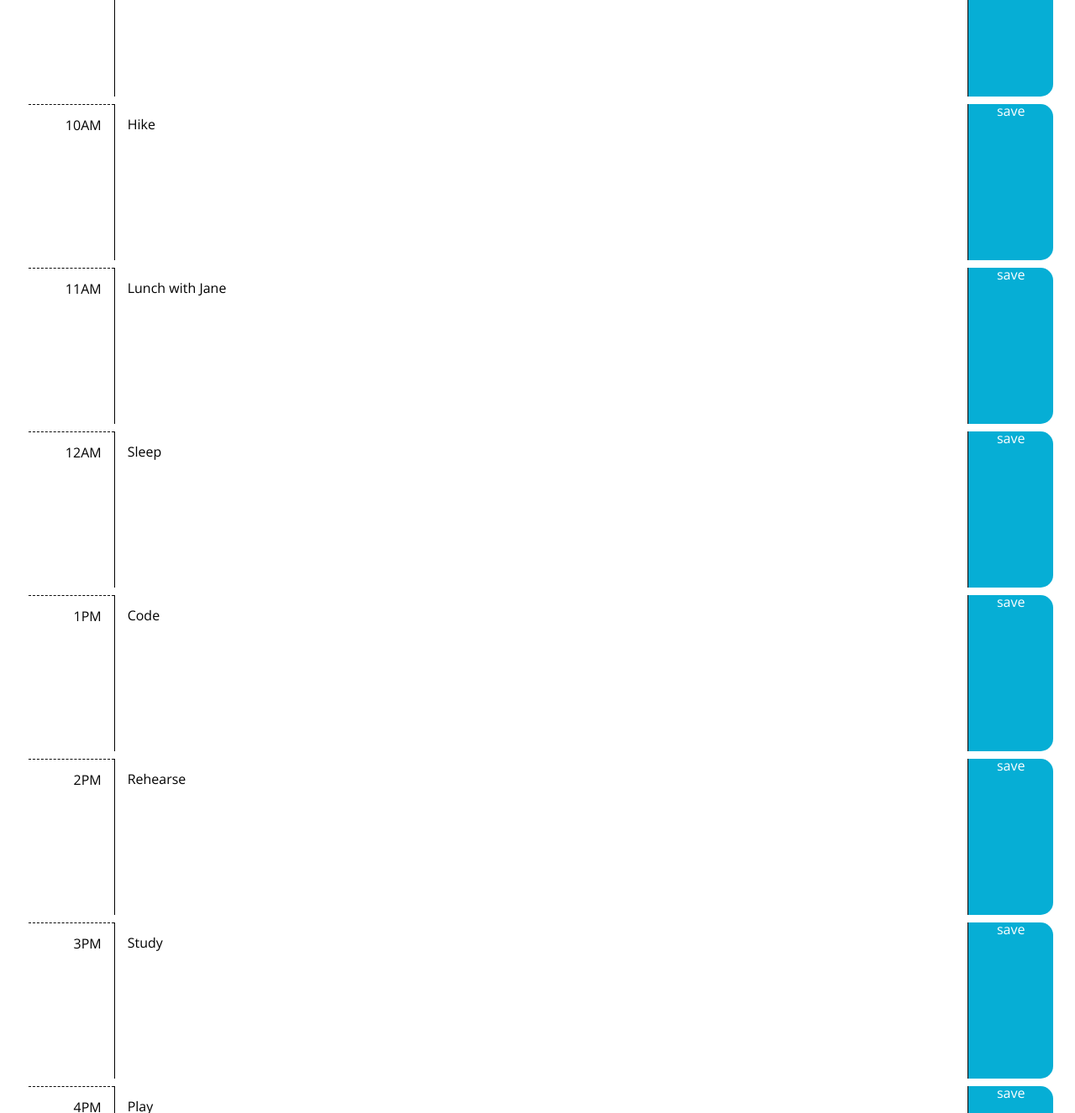
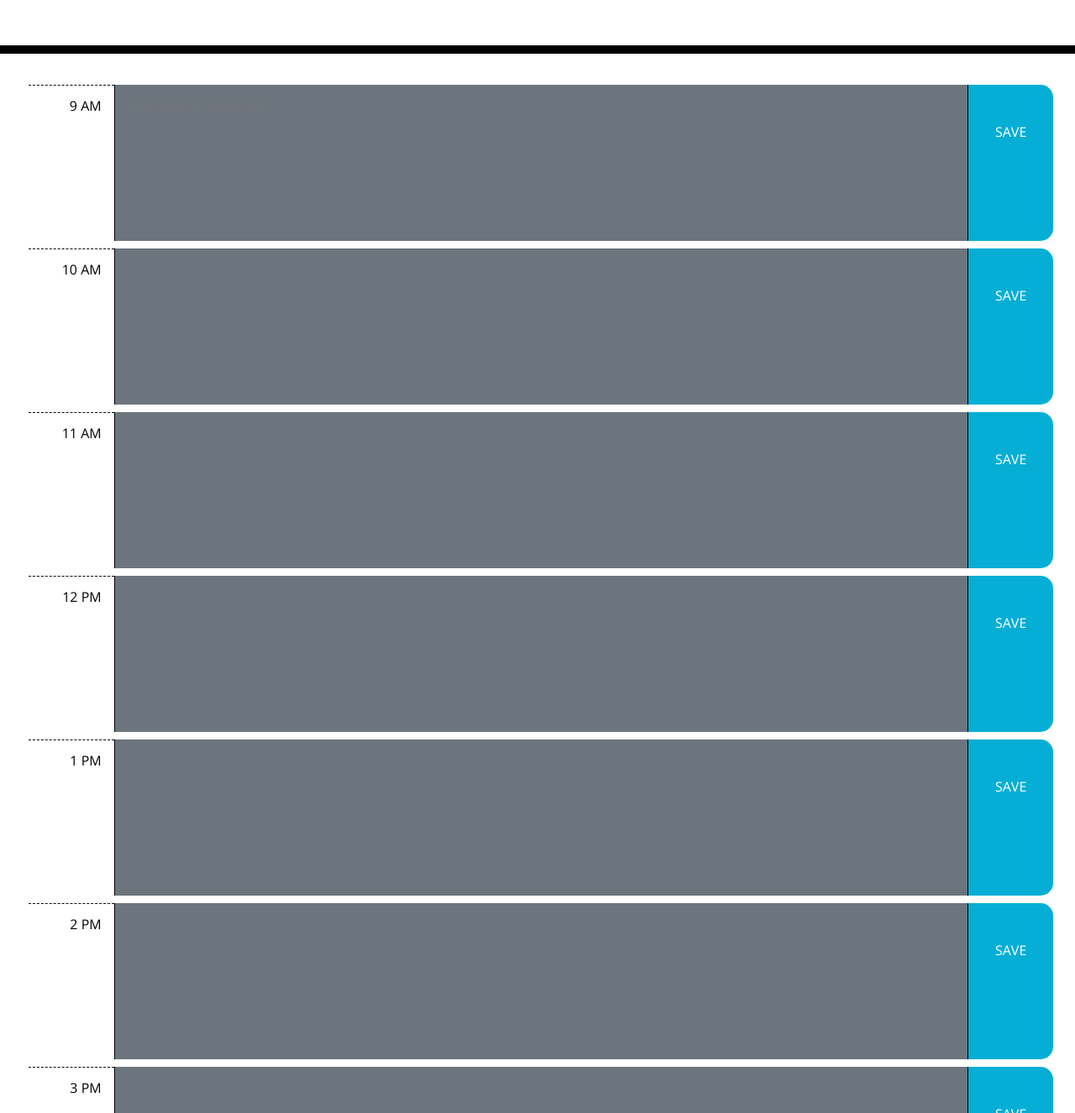
Before and after one commit to jeffwjohn/work-day-scheduler, a plain HTML site: page index.html in a window 1280 px wide. Shown: the part 412-1738 px from the top of the page at 84% size. Drawn offline with nearby package versions, Linux system fonts and the light colour scheme; a web font is replaced by a local one.

Commit message:
add color-coded time slots

```diff
--- a/assets/css/style.css
+++ b/assets/css/style.css
@@ -2,6 +2,14 @@ body {
   font-family: 'Open Sans', sans-serif;
   font-size: 16px;
   line-height: 1;
+}
+
+#time {
+  border: none
+
+}
+#year {
+  margin: 0;
 }
 
 textarea{
@@ -64,6 +72,7 @@ textarea{
   border-bottom-right-radius: 15px;
   background-color: #06AED5;
   color: white;
+
 }
 
 .saveBtn i:hover {
--- a/assets/js/script.js
+++ b/assets/js/script.js
@@ -1,7 +1,15 @@
 var tasks = {};
 
+
+// $("#time").on("change", function() {
+
+// console.log($("#time").val());
+
+
 // DISPLAY CURRENT DATE IN HEADER
+$("#year").text(moment().format('YYYY'));
 $("#currentDay").text(moment().format('dddd, MMMM DD'));
+$("#time").text(moment().format('hh:mm a'));
 
 // ONE BUTTON SAVES ALL INPUTS
 // $(document).ready(function () {
@@ -24,6 +32,115 @@ $("#currentDay").text(moment().format('dddd, MMMM DD'));
 
 // SAVE USER INPUT TO LOCAL STORAGE
 $(".saveBtn").click(function (event) {
-    localStorage.setItem($(this).attr("id"), $(this).siblings(".user-input").text());
+    localStorage.setItem($(this).attr("id"), $(this).siblings(".user-input").val());
 
 })
+//
+// window.onload = function () {
+//     // alert("welcome");
+//     // var textArea = $("#textarea");
+//     //         if ($.trim(textArea.val()) == '') {
+//             for (i = 0; i < 9; i++) {
+//                 $("#saveBtn" + i).val(localStorage.getItem("saveBtn" + i));
+
+//             }
+
+//             function saveEntry() {
+//                 for (var i = 0; i < 9; i++) {
+//                    localStorage.setItem($(this).attr("id"), $(this).siblings(".user-input").val());
+
+//                    var list = JSON.parse(localStorage.getItem($(this).attr("id")) || [];
+
+//                     console.log(list);
+
+
+//                     // var userInput = $(".user-input").val(storedItem).val();
+
+
+//                     // console.log(textArea.attr("id"));
+//                 }
+//                 console.log(list);
+//             };
+//              saveEntry();
+
+//       };
+
+
+//         // var textArea = $("#textarea");
+//         // if ($.trim(textArea.val()) == '') {
+//         for (i = 0; i < 9; i++) {
+//             $("#saveBtn" + i).val(localStorage.getItem("saveBtn" + i));
+
+//         }
+
+//         function saveEntry() {
+//             for (var i = 0; i < 9; i++) {
+//                 localStorage.setItem($(this).attr("id"), $(this).siblings(".user-input").val());
+
+
+
+
+// var userInput = $(".user-input").val(storedItem).val();
+
+
+// console.log(textArea.attr("id"));
+//         }
+
+//     };
+//     saveEntry();
+// })
+// var storedItem = localStorage.getItem(textArea.attr("id"), $(this).siblings(".user-input").val());
+// textArea.val(storedItem); $(".user-input").val(storedItem);
+
+// var list1 = JSON.parse(localStorage.getItem('entry1')) || [];
+// var list2 = JSON.parse(localStorage.getItem('entry2')) || [];
+// var list3 = JSON.parse(localStorage.getItem('entry3')) || [];
+// var list4 = JSON.parse(localStorage.getItem('entry4')) || [];
+// var list5 = JSON.parse(localStorage.getItem('entry5')) || [];
+// var list6 = JSON.parse(localStorage.getItem('entry6')) || [];
+// var list7 = JSON.parse(localStorage.getItem('entry7')) || [];
+// var list8 = JSON.parse(localStorage.getItem('entry8')) || [];
+// var list9 = JSON.parse(localStorage.getItem('entry9')) || [];
+
+// function renderEntries(list1) {
+//     for (var i = 0; i < list1.length; i++) {
+//         var hourBar1 = $('#textarea1');
+//         hourBar1.text(list1[i]);
+//     }
+// }
+
+// var userEntry1 = $('#textarea1').val().trim();
+
+// list1.push(userEntry1);
+
+// renderEntries(list1);
+
+// localStorage.setItem('entry1', JSON.stringify(list1));
+var textArea = $(".user-input");
+var now = moment().format('h A');
+var time = $(".hour").text();
+var hourBlocks = document.getElementsByClassName("hour");
+var currentHour = parseInt(moment().format('H'));
+
+
+function changeColor() {
+    for (i = 0; i < 9; i++)
+    if  (hourBlocks[i].id  < currentHour) {
+        $(hourBlocks[i]).siblings(".user-input").addClass('bg-secondary');
+
+    } else if (hourBlocks[i].id == currentHour) {
+        $(hourBlocks[i]).siblings(".user-input").addClass('bg-danger');
+
+    } else if (hourBlocks[i].id > currentHour) {
+        $(hourBlocks[i]).siblings(".user-input").addClass('bg-success');
+    }
+}
+
+changeColor();
+
+
+console.log(now);
+console.log(time);
+console.log(currentHour);
+console.log(hourBlocks[8].id);
+console.log(hourBlocks[0])
--- a/index.html
+++ b/index.html
@@ -3,78 +3,82 @@
 
 <head>
   <meta charset="UTF-8" />
-  <meta name="viewport" content="width=device-width, initial-scale=1.0" />
+  <meta name="user-inputviewport" content="width=device-width, initial-scale=1.0" />
   <meta http-equiv="X-UA-Compatible" content="ie=edge" />
   <link rel="stylesheet" href="https://stackpath.bootstrapcdn.com/bootstrap/4.3.1/css/bootstrap.min.css" />
   <link rel="stylesheet" href="https://use.fontawesome.com/releases/v5.8.1/css/all.css"
     integrity="sha384-50oBUHEmvpQ+1lW4y57PTFmhCaXp0ML5d60M1M7uH2+nqUivzIebhndOJK28anvf" crossorigin="anonymous" />
   <link href="https://fonts.googleapis.com/css?family=Open+Sans&display=swap" rel="stylesheet" />
+  <link rel="stylesheet" href="https://cdnjs.cloudflare.com/ajax/libs/open-iconic/1.1.1/font/css/open-iconic-bootstrap.min.css" />
   <link rel="stylesheet" href="./assets/css/style.css" />
   <title>Work Day Scheduler</title>
 </head>
 
 <body>
   <header class="jumbotron">
+    <p id="year" class="display-2"></p>
     <h1 class="display-3">Work Day Scheduler</h1>
     <p class="lead">A simple calendar app for scheduling your work day</p>
-    <p id="currentDay" class="lead"></p>
+    <p id="currentDay" class="h1"></p>
+    <!-- <input type="time" id="time"> -->
+    <p id="time" class="h2"></p>
   </header>
 
   <main class="container col-12 d-flex flex-column">
 
     <!-- Timeblocks go here -->
     <div class="time-block row col-12 m-1">
-      <div class="col-1 hour text-right pt-3">9AM</div>
-      <textarea id="slot0" class="user-input col-10 pt-3" name="" id="" cols="30" rows="10">Jog</textarea>
-      <span id="saveBtn0" class="col-1 saveBtn">save</span>
+      <span id="9" class="col-1 hour text-right pt-3">9 AM</span>
+      <label for="textarea"></label><textarea id="textarea1" class="user-input col-10 pt-3" name="user-input"  cols="30" rows="10" placeholder="Click here to input text."></textarea>
+      <span id="saveBtn0" class="col-1 saveBtn"><span class="display-4 oi oi-hard-drive d-block mt-5 mb-2 ml-1"></span>SAVE</span>
     </div>
 
     <div class="time-block row col-12 m-1">
-      <span class="col-1 hour text-right pt-3"> 10AM</span>
-      <textarea id="slot1" class="user-input col-10 pt-3" name="" id="" cols=" 30" rows="10">Hike</textarea>
-      <span id="saveBtn1" class="col-1 saveBtn">save</span>
+      <span id="10" class="col-1 hour text-right pt-3"> 10 AM</span>
+      <label for="textarea"></label><textarea id="textarea2" class="user-input col-10 pt-3" name="user-input"  cols=" 30" rows="10"></textarea>
+      <span id="saveBtn1" class="col-1 saveBtn"><span class="display-4 oi oi-hard-drive d-block mt-5 mb-2 ml-1"></span>SAVE</span>
     </div>
 
     <div class="time-block row col-12 m-1">
-      <span class="col-1 hour text-right pt-3"> 11AM</span>
-      <textarea id="slot2" class="user-input col-10 pt-3" name="" id="" cols="30" rows="10" class="w-90">Lunch with Jane</textarea>
-      <span id="saveBtn2" class="col-1 saveBtn">save</span>
+      <span id="11" class="col-1 hour text-right pt-3"> 11 AM</span>
+      <label for="textarea"></label><textarea id="textarea3" class="user-input col-10 pt-3" name="user-input"  cols="30" rows="10" class="w-90"></textarea>
+      <span id="saveBtn2" class="col-1 saveBtn"><span class="display-4 oi oi-hard-drive d-block mt-5 mb-2 ml-1"></span>SAVE</span>
     </div>
 
     <div class="time-block row col-12 m-1">
-      <span class="col-1 hour text-right pt-3"> 12AM</span>
-      <textarea id="slot3" class="user-input col-10 pt-3" name="" id="" cols="30" rows="10">Sleep</textarea>
-      <span id="saveBtn3" class="col-1 saveBtn">save</span>
+      <span id="12" class="col-1 hour text-right pt-3"> 12 PM</span>
+      <label for="textarea"></label><textarea id="textarea4" class="user-input col-10 pt-3" name="user-input"  cols="30" rows="10"></textarea>
+      <span id="saveBtn3" class="col-1 saveBtn"><span class="display-4 oi oi-hard-drive d-block mt-5 mb-2 ml-1"></span>SAVE</span>
     </div>
 
     <div class="time-block row col-12 m-1">
-      <span class="col-1 hour text-right pt-3"> 1PM</span>
-      <textarea id="slot4" class="user-input col-10 pt-3" name="" id="" cols="30" rows="10">Code</textarea>
-      <span id="saveBtn4" class="col-1 saveBtn">save</span>
+      <span id="13" class="col-1 hour text-right pt-3"> 1 PM</span>
+      <label for="textarea"></label><textarea id="textarea5" class="user-input col-10 pt-3" name="user-input"  cols="30" rows="10"></textarea>
+      <span id="saveBtn4" class="col-1 saveBtn"><span class="display-4 oi oi-hard-drive d-block mt-5 mb-2 ml-1"></span>SAVE</span>
     </div>
 
     <div class="time-block row col-12 m-1">
-      <span class="col-1 hour text-right pt-3"> 2PM</span>
-      <textarea id="slot5" class="user-input col-10 pt-3" name="" id="" cols="30" rows="10">Rehearse</textarea>
-      <span id="saveBtn5" class="col-1 saveBtn">save</span>
+      <span id="14" class="col-1 hour text-right pt-3"> 2 PM</span>
+      <label for="textarea"></label><textarea id="textarea6" class="user-input col-10 pt-3" name="user-input"  cols="30" rows="10"></textarea>
+      <span id="saveBtn5" class="col-1 saveBtn"><span class="display-4 oi oi-hard-drive d-block mt-5 mb-2 ml-1"></span>SAVE</span>
     </div>
 
     <div class="time-block row col-12 m-1">
-      <span class="col-1 hour text-right pt-3"> 3PM</span>
-      <textarea id="slot6" class="user-input col-10 pt-3" name="" id="" cols="30" rows="10">Study</textarea>
-      <span id="saveBtn6" class="col-1 saveBtn">save</span>
+      <span id="15" class="col-1 hour text-right pt-3"> 3 PM</span>
+      <label for="textarea"></label><textarea id="textarea7" class="user-input col-10 pt-3" name="user-input"  cols="30" rows="10"></textarea>
+      <span id="saveBtn6" class="col-1 saveBtn"><span class="display-4 oi oi-hard-drive d-block mt-5 mb-2 ml-1"></span>SAVE</span>
     </div>
 
     <div class="time-block row col-12 m-1">
-      <span class="col-1 hour text-right pt-3"> 4PM</span>
-      <textarea id="slot7" class="user-input col-10 pt-3" name="" id="" cols="30" rows="10">Play</textarea>
-      <span id="saveBtn7" class="col-1 saveBtn">save</span>
+      <span id="16" class="col-1 hour text-right pt-3"> 4 PM</span>
+      <label for="textarea"></label><textarea id="textarea8" class="user-input col-10 pt-3" name="user-input"  cols="30" rows="10"></textarea>
+      <span id="saveBtn7" class="col-1 saveBtn"><span class="display-4 oi oi-hard-drive d-block mt-5 mb-2 ml-1"></span>SAVE</span>
     </div>
 
     <div class="time-block row col-12 m-1">
-      <span class="col-1 hour text-right pt-3"> 5PM</span>
-      <textarea id="slot8" class="user-input col-10 pt-3" name="" id="" cols="30" rows="10">Jog</textarea>
-      <span id="saveBtn8" class="col-1 saveBtn">save</span>
+      <span id="17" class="col-1 hour text-right pt-3"> 5 PM</span>
+      <label for="textarea"></label><textarea id="textarea9" class="user-input col-10 pt-3" name="user-input"  cols="30" rows="10"></textarea>
+      <span id="saveBtn8" class="col-1 saveBtn"><span class="display-4 oi oi-hard-drive d-block mt-5 mb-2 ml-1"></span>SAVE</span>
     </div>
 
   </main>
```
